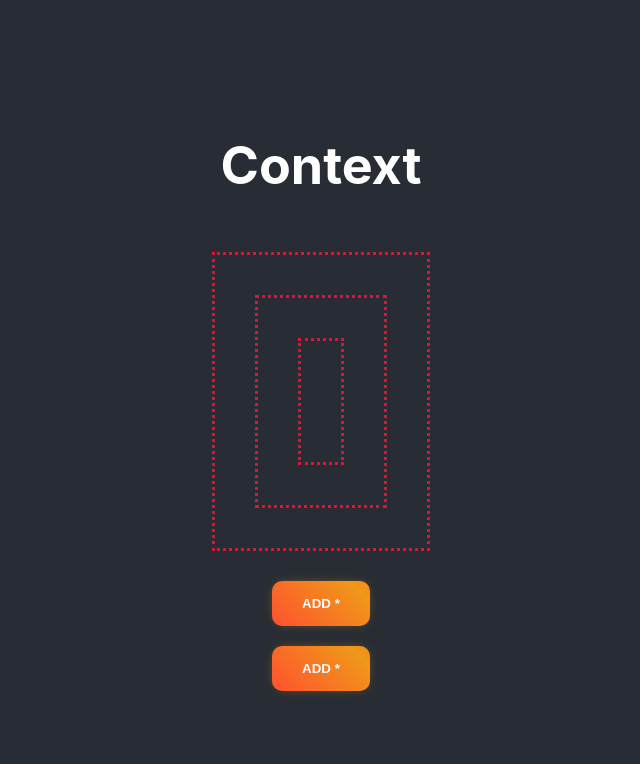
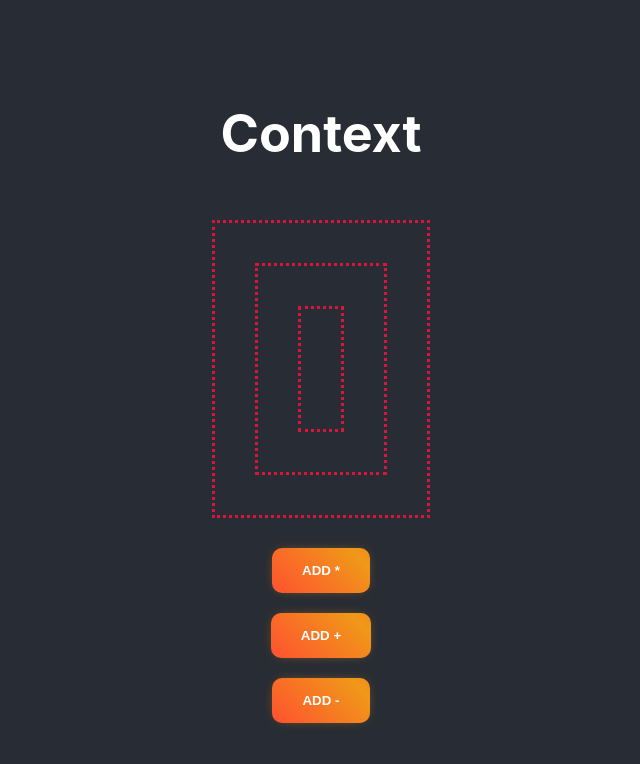
Before and after one commit to Jakavickis/drontai, a React (Create React App) app in the folder r1/: page / in a window 1280 px wide. Shown: the top 764 px of the page, without its empty margins (319-959 px from the left). Built offline with nearby package versions, Linux system fonts and the light colour scheme.

Commit message:
all contect

```diff
--- a/r1/src/App.jsx
+++ b/r1/src/App.jsx
@@ -8,17 +8,20 @@ function App() {
 
     const [stars, setStars] = useState('');
     const [pluses, setPluses] = useState('')
+    const [minuses, setMinuses] = useState('')
 
     return (
         <div className="App">
             <DataPlus.Provider value={{
-                pluses
+                pluses,
+                minuses
             }}>
                 <header className="App-header">
                     <h1>Context</h1>
                     <L1 stars={stars} />
                     <button onClick={() => setStars(s => s + '*')}>ADD *</button>
-                    <button onClick={() => setPluses(s => s + '+')}>ADD *</button>
+                    <button onClick={() => setPluses(s => s + '+')}>ADD +</button>
+                    <button onClick={() => setMinuses(s => s + '-')}>ADD - </button>
                 </header>
             </DataPlus.Provider>
         </div >
--- a/r1/src/Components/012/L2.jsx
+++ b/r1/src/Components/012/L2.jsx
@@ -1,11 +1,16 @@
+import { useContext } from "react";
+import DataPlus from "./DataPlus";
 import L3 from "./L3";
 
 function L2({ stars }) {
+
+    const { minuses } = useContext(DataPlus)
 
     return (
         <div className="star">
 
             <L3 stars={stars} />
+            <h2>{minuses}</h2>
         </div>
     )
 }
--- a/r1/src/Components/012/L3.jsx
+++ b/r1/src/Components/012/L3.jsx
@@ -3,12 +3,13 @@ import DataPlus from "./DataPlus";
 
 function L3({ stars }) {
 
-    const { pluses } = useContext(DataPlus)
+    const { pluses, minuses } = useContext(DataPlus)
 
     return (
         <div className="star">
             <h2>{stars}</h2>
             <h1>{pluses}</h1>
+            <h1>{minuses}</h1>
         </div>
     )
 }
```
